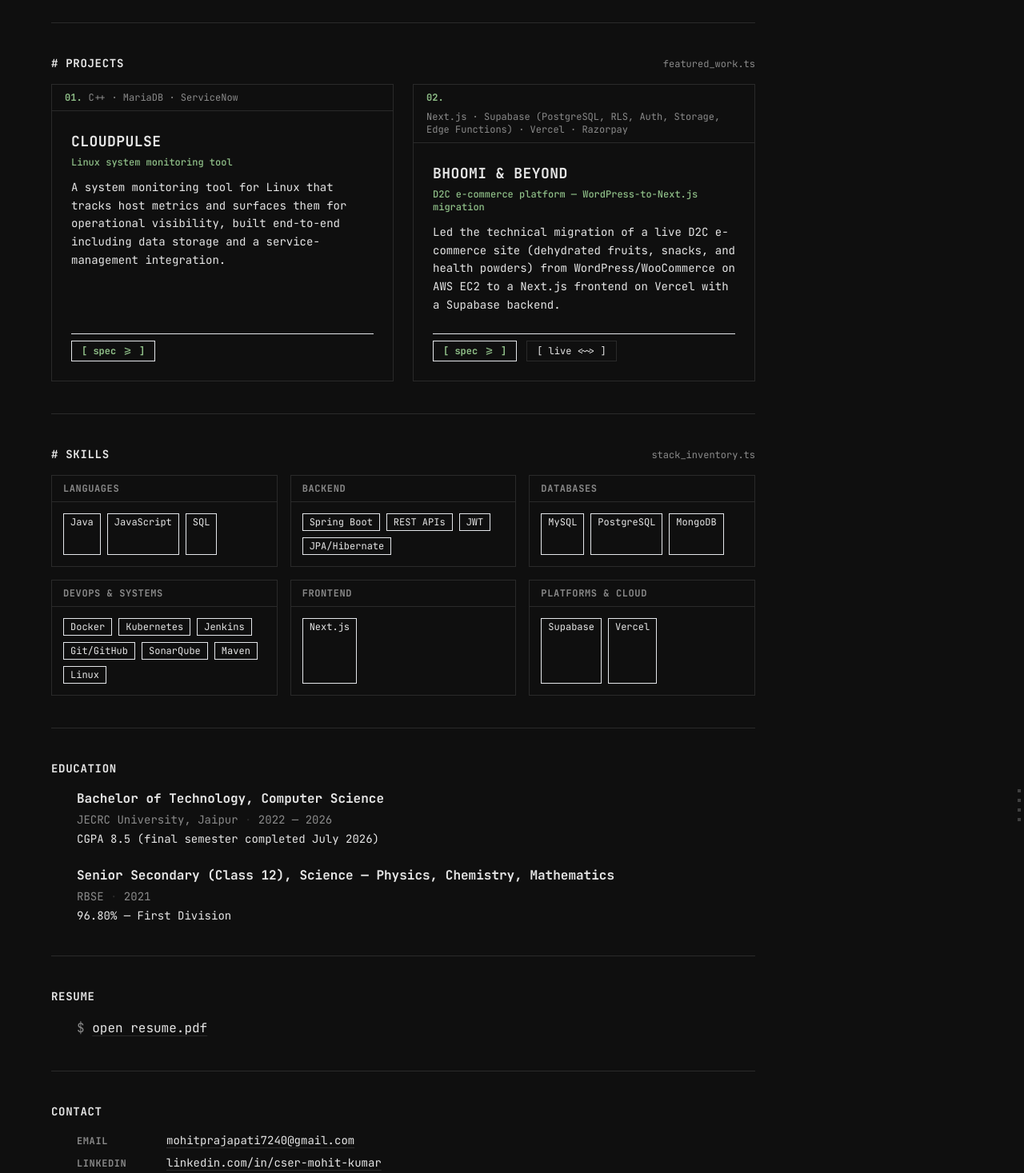
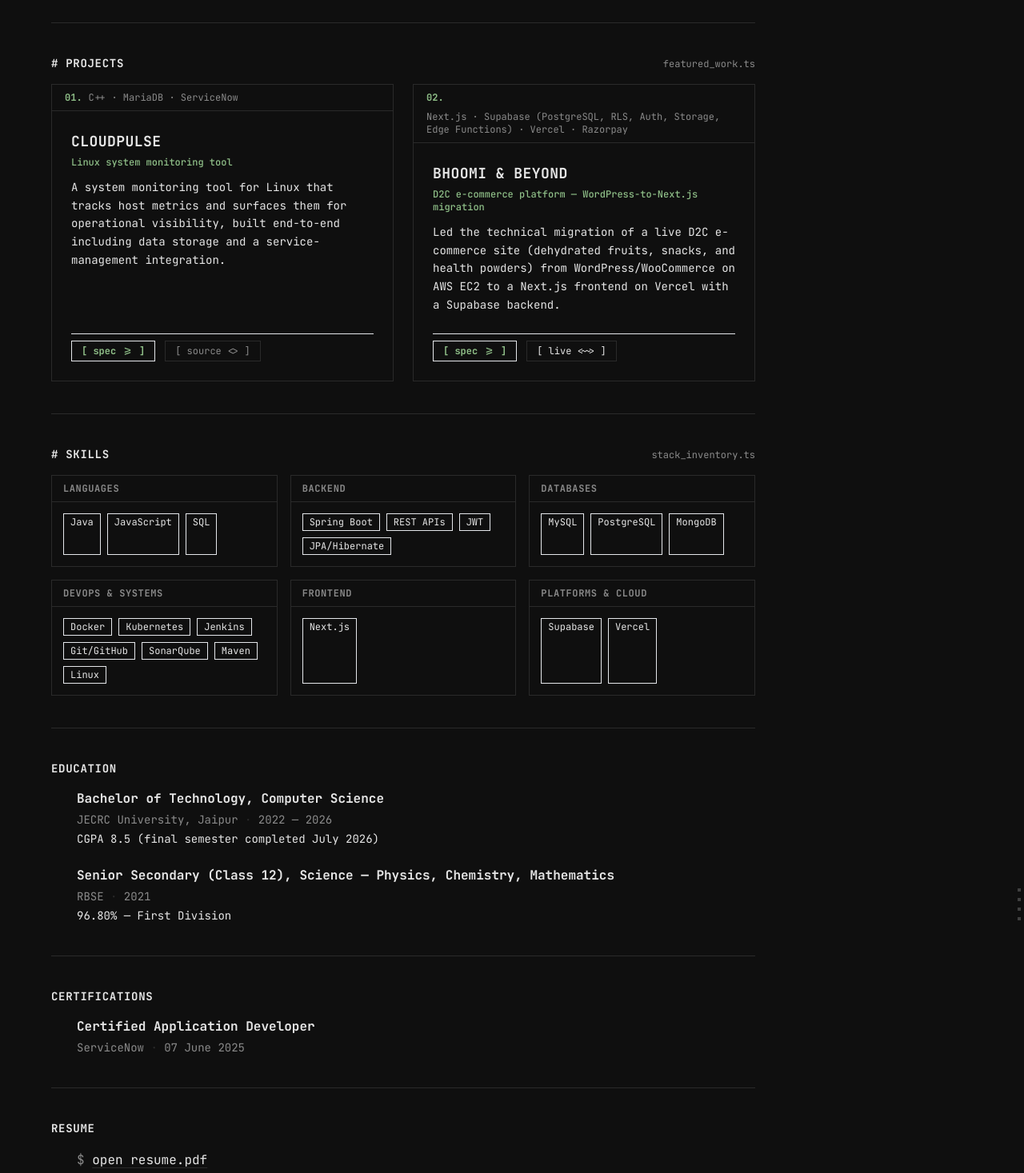
Before and after one commit to mohit-kumar07/portfolio, a Next.js app: page / in a window 1280 px wide. Shown: the part 1330-2797 px from the top of the page at 80% size. Built offline with nearby package versions, Linux system fonts and the light colour scheme.

Commit message:
Populate all placeholders with real data, unhide certifications, and set header role

```diff
--- a/app/page.tsx
+++ b/app/page.tsx
@@ -83,7 +83,9 @@
             {/* EDUCATION */}
             <EducationSection />
 
-            {/* CERTIFICATIONS (conditionally rendered) */}
+            <hr className="border-border my-10" />
+
+            {/* CERTIFICATIONS */}
             <CertificationsSection />
 
             <hr className="border-border my-10" />
--- a/components/CommandPalette.tsx
+++ b/components/CommandPalette.tsx
@@ -21,9 +21,11 @@
   { id: "proj-bhoomi", title: "BHOOMI_AND_BEYOND(1) — D2C E-Commerce Migration", category: "Project", url: "/projects/bhoomi-and-beyond" },
   { id: "sec-skills", title: "SKILLS — Stack & Tooling", category: "Section", url: "/#skills" },
   { id: "sec-education", title: "EDUCATION — JECRC University & RBSE", category: "Section", url: "/#education" },
+  { id: "sec-certifications", title: "CERTIFICATIONS — ServiceNow Certified Application Developer", category: "Section", url: "/#certifications" },
   { id: "sec-resume", title: "RESUME — Open resume.pdf", category: "File", url: "/resume.pdf", external: true },
-  { id: "sec-contact", title: "CONTACT — Email & GitHub", category: "Section", url: "/#contact" },
-  { id: "ext-github", title: "GITHUB(1) — cser-mohit-kumar", category: "External", url: "https://github.com/cser-mohit-kumar", external: true },
+  { id: "sec-contact", title: "CONTACT — Email & LinkedIn", category: "Section", url: "/#contact" },
+  { id: "ext-linkedin", title: "LINKEDIN(1) — mohit--k", category: "External", url: "https://www.linkedin.com/in/mohit--k/", external: true },
+  { id: "ext-github", title: "GITHUB(1) — mohit-kumar07", category: "External", url: "https://github.com/mohit-kumar07", external: true },
 ];
 
 export default function CommandPalette() {
--- a/components/ManHeader.tsx
+++ b/components/ManHeader.tsx
@@ -31,7 +31,8 @@
     { id: "projects", label: "PROJECTS" },
     { id: "skills", label: "SKILLS" },
     { id: "education", label: "EDUCATION" },
-    { id: "contact", label: "CONTACT" },
+    { id: "certifications", label: "CERTIFICATIONS" },
+    { id: "resume", label: "RESUME" },
     { id: "see-also", label: "SEE ALSO" },
   ];
 
@@ -48,9 +49,9 @@
             </a>
           </div>
 
-          {/* Center: Empty slot for upcoming additions */}
-          <div className="hidden md:block text-xs font-mono text-text-secondary">
-            {/* Center content to be added */}
+          {/* Center: Role / Specialization (Option B) */}
+          <div className="hidden md:block text-xs font-mono tracking-wider text-text-secondary">
+            SOFTWARE DEVELOPER &middot; BACKEND &amp; SYSTEMS
           </div>
 
           {/* Right: Controls */}
--- a/components/ProjectEntry.tsx
+++ b/components/ProjectEntry.tsx
@@ -1,5 +1,6 @@
 import Link from "next/link";
 import { Project } from "@/data/projects";
+import { contact } from "@/data/contact";
 
 interface ProjectEntryProps {
   project: Project;
@@ -159,7 +160,7 @@
           </Link>{" "}
           ·{" "}
           <a
-            href="https://github.com/cser-mohit-kumar"
+            href={contact.github}
             target="_blank"
             rel="noopener noreferrer"
             className="text-accent underline underline-offset-4 decoration-1 hover:text-text-primary transition-colors"
--- a/components/TableOfContents.tsx
+++ b/components/TableOfContents.tsx
@@ -15,6 +15,7 @@
   { id: "projects", label: "PROJECTS" },
   { id: "skills", label: "SKILLS" },
   { id: "education", label: "EDUCATION" },
+  { id: "certifications", label: "CERTIFICATIONS" },
   { id: "resume", label: "RESUME" },
   { id: "contact", label: "CONTACT" },
   { id: "see-also", label: "SEE ALSO" },
--- a/data/certifications.ts
+++ b/data/certifications.ts
@@ -6,8 +6,8 @@
 
 export const certifications: Certification[] = [
   {
-    name: "ServiceNow Certified Application Developer",
+    name: "Certified Application Developer",
     org: "ServiceNow",
-    year: "PLACEHOLDER",
+    year: "07 June 2025",
   },
 ];
--- a/data/contact.ts
+++ b/data/contact.ts
@@ -6,8 +6,8 @@
 }
 
 export const contact: Contact = {
-  github: "https://github.com/cser-mohit-kumar",
+  github: "https://github.com/mohit-kumar07",
   email: "mohitprajapati7240@gmail.com",
-  linkedin: "https://linkedin.com/in/cser-mohit-kumar",
+  linkedin: "https://www.linkedin.com/in/mohit--k/",
   location: "Alwar, Rajasthan, India",
 };
--- a/data/experience.ts
+++ b/data/experience.ts
@@ -8,7 +8,7 @@
 
 export const experience: ExperienceItem[] = [
   {
-    period: "2025 — 2026",
+    period: "Jan 2026 — Jun 2026",
     role: "Technical Trainee",
     org: "Capgemini (Sogeti)",
     bullets: [
--- a/data/projects.ts
+++ b/data/projects.ts
@@ -25,7 +25,7 @@
       "Persistent metric telemetry and operational logging backed by MariaDB",
       "Operational alerting and incident integration with ServiceNow",
     ],
-    source: "https://github.com/cser-mohit-kumar/PLACEHOLDER-repo-name",
+    source: "https://github.com/mohit-kumar07/cloudpulse",
     demo: null,
   },
   {
```
